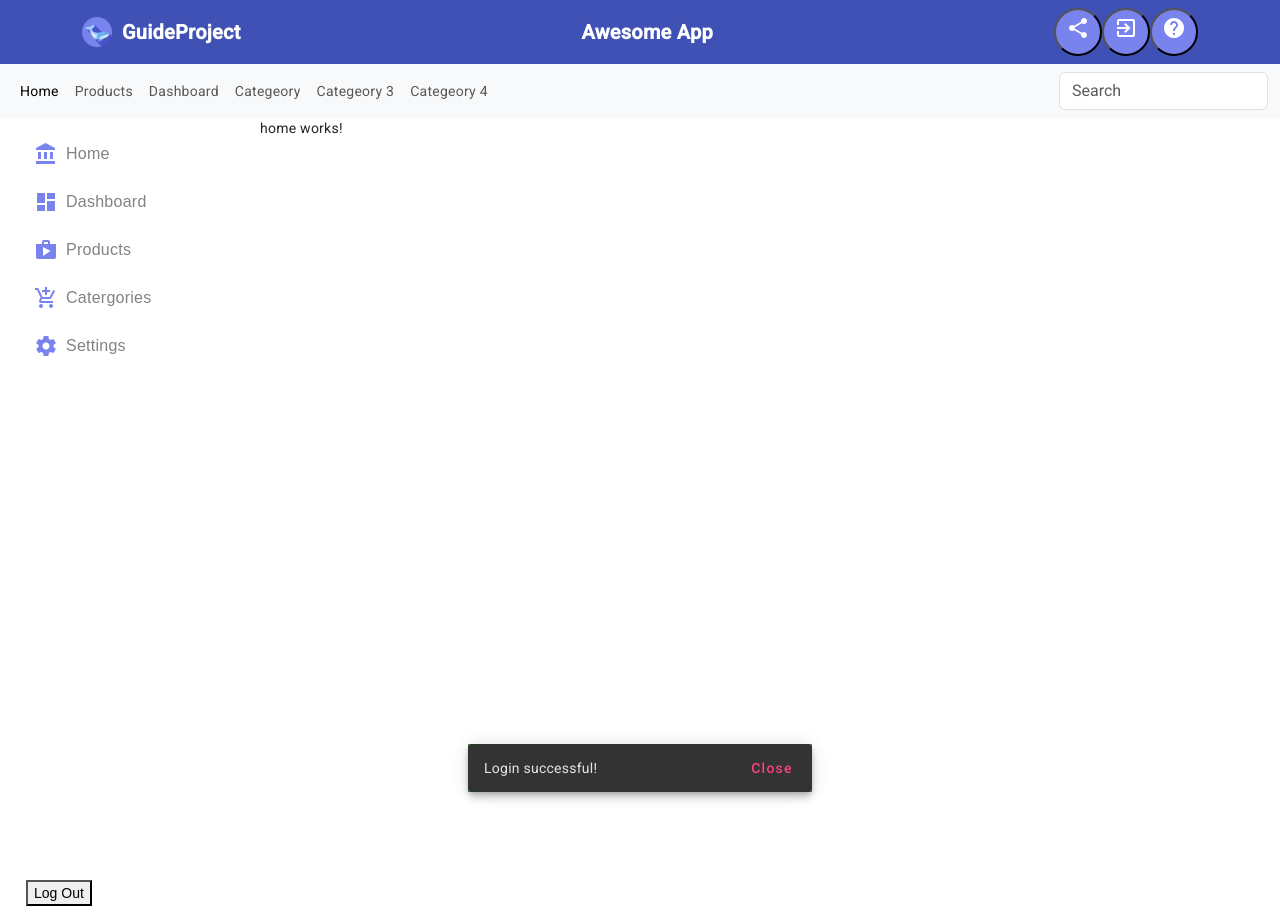
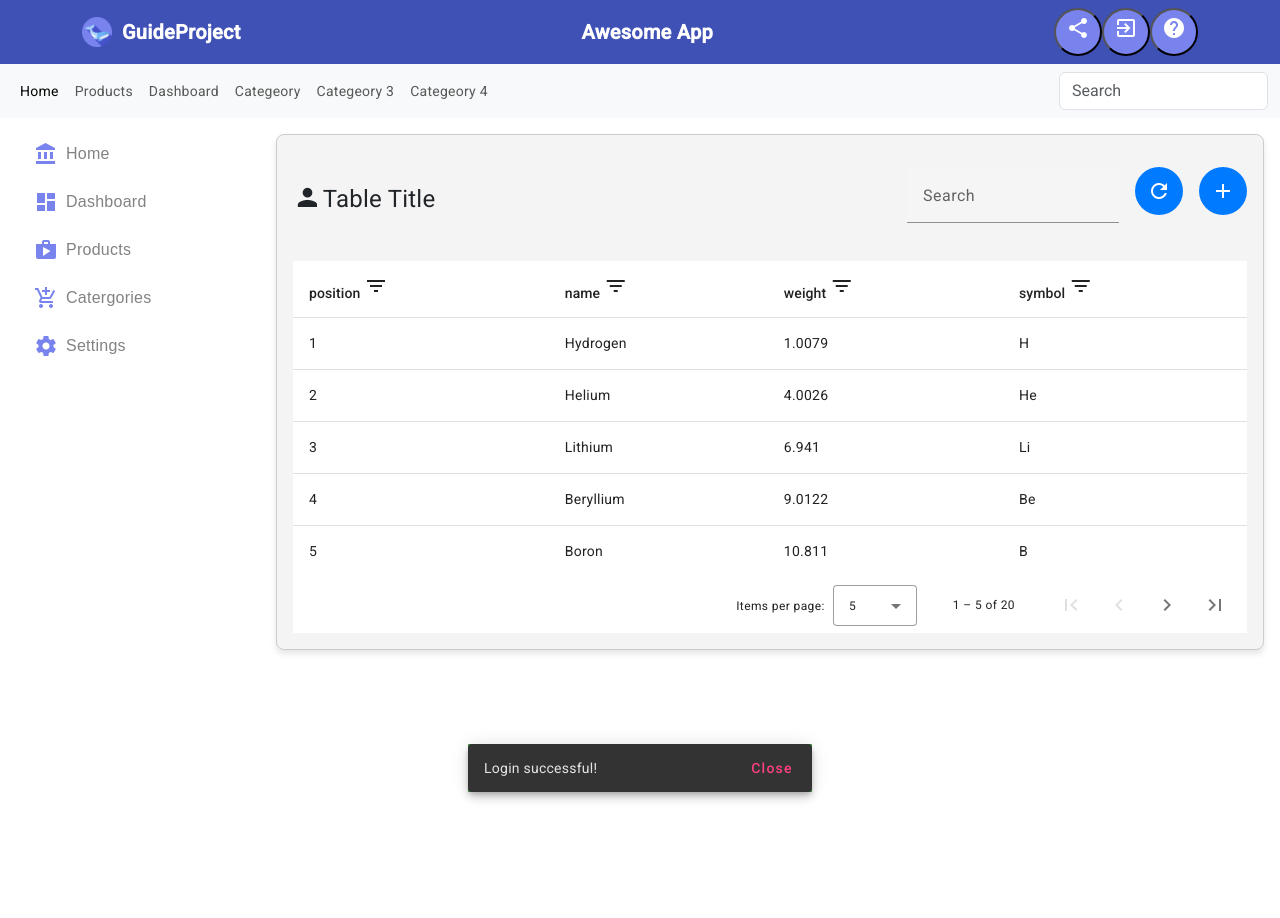
Before and after one commit to HashmiHaider/angular_guide_project, an Angular app: page /login in a window 1280 px wide. Both pictures are taken after typing "name@example.com", "Sample123" into the empty fields and a click on the button "Login". Built offline with nearby package versions, Linux system fonts and the light colour scheme.

Commit message:
table in progress

```diff
--- a/src/app/app.module.ts
+++ b/src/app/app.module.ts
@@ -6,9 +6,10 @@ import { AppComponent } from './app.component';
 import { BrowserAnimationsModule } from '@angular/platform-browser/animations';
 import { MaterialModule } from './material_module/material.module';
 import { ReactiveFormsModule } from '@angular/forms';
+import { GeneralTableComponent } from './pages/general-table/general-table.component';
 
 @NgModule({
-  declarations: [AppComponent, ],
+  declarations: [AppComponent],
   imports: [
     BrowserModule,
     AppRoutingModule,
--- a/src/app/material_module/material.module.ts
+++ b/src/app/material_module/material.module.ts
@@ -9,6 +9,8 @@ import { MatSnackBarModule } from '@angular/material/snack-bar';
 import { MatDatepickerModule } from '@angular/material/datepicker';
 import { MatToolbarModule } from '@angular/material/toolbar';
 import { MatListModule } from '@angular/material/list';
+import { MatTableModule } from '@angular/material/table';
+import { MatPaginatorModule } from '@angular/material/paginator';
 
 @NgModule({
   declarations: [],
@@ -23,6 +25,8 @@ import { MatListModule } from '@angular/material/list';
     MatDatepickerModule,
     MatToolbarModule,
     MatListModule,
+    MatTableModule,
+    MatPaginatorModule,
   ],
   exports: [
     FlexLayoutModule,
@@ -34,6 +38,8 @@ import { MatListModule } from '@angular/material/list';
     MatDatepickerModule,
     MatToolbarModule,
     MatListModule,
+    MatTableModule,
+    MatPaginatorModule,
   ],
 })
 export class MaterialModule {}
--- /dev/null
+++ b/src/app/pages/general-table/general-table.component.html
@@ -0,0 +1,46 @@
+<div class="mat-elevation-z8">
+    <!-- Horizontal Header -->
+    <div class="horizontal-header">
+      <h3 class="header-title">
+        <mat-icon style="font-size: 29px;">person</mat-icon> Table Title
+      </h3>
+      <div class="header-actions">
+        <mat-form-field appearance="fill">
+            <mat-label>Search</mat-label>
+            <input matInput placeholder="Search" [(ngModel)]="searchValue"  (input)="onSearch()" name="searchValue">
+        </mat-form-field>
+        <div class="button-container">
+          <button mat-icon-button (click)="actions.refresh()">
+            <mat-icon>refresh</mat-icon>
+          </button>
+          <button mat-icon-button (click)="actions.add()">
+            <mat-icon>add</mat-icon>
+          </button>
+        </div>
+      </div>
+    </div>
+
+
+    <!-- Table -->
+    <table mat-table [dataSource]="dataSource">
+        <ng-container *ngFor="let column of columns" [matColumnDef]="column">
+          <th mat-header-cell *matHeaderCellDef>
+            {{ column }}
+            <!-- <button mat-icon-button (click)="openFilter(column)">
+              <mat-icon (click)="openFilter(column)">filter_list</mat-icon>
+            </button> -->
+            <mat-icon (click)="openFilter(column)">filter_list</mat-icon>
+          </th>
+          <td mat-cell *matCellDef="let element"> {{ element[column] }} </td>
+        </ng-container>
+
+        <tr mat-header-row *matHeaderRowDef="columns"></tr>
+        <tr mat-row *matRowDef="let row; columns: columns"></tr>
+      </table>
+
+
+    <mat-paginator [pageSizeOptions]="[5, 10, 20]"
+                   showFirstLastButtons
+                   aria-label="Select page of periodic elements">
+    </mat-paginator>
+  </div>
--- /dev/null
+++ b/src/app/pages/general-table/general-table.component.scss
@@ -0,0 +1,56 @@
+.mat-elevation-z8 {
+    background-color: #f4f4f4;
+    border: 1px solid #ccc;
+    border-radius: 8px;
+    padding: 16px;
+    margin: 16px;
+    box-shadow: 0 4px 6px rgba(0, 0, 0, 0.1);
+  }
+
+  .horizontal-header {
+    display: flex;
+    justify-content: space-between;
+    align-items: center;
+    padding: 16px 0;
+
+    .header-title {
+      font-size: 24px;
+    }
+
+    .header-actions {
+      display: flex;
+      gap: 16px;
+
+      .mat-form-field {
+        width: 200px;
+      }
+
+      .button-container {
+        display: flex;
+        gap: 16px;
+      }
+
+      /* Adjust styles for the buttons as needed */
+      button {
+        background-color: #007bff;
+        color: #fff;
+        border: none;
+        border-radius: 50%; /* Makes the buttons round */
+        width: 48px; /* Set a fixed width */
+        height: 48px; /* Set a fixed height */
+        display: flex;
+        align-items: center;
+        justify-content: center;
+        cursor: pointer;
+        transition: background-color 0.3s ease;
+
+        &:hover {
+          background-color: #0056b3;
+        }
+      }
+
+    }
+  }
+  table {
+    width: 100%;
+  }
--- /dev/null
+++ b/src/app/pages/general-table/general-table.component.ts
@@ -0,0 +1,51 @@
+import {
+  AfterViewInit,
+  Component,
+  EventEmitter,
+  Input,
+  OnInit,
+  Output,
+  ViewChild,
+} from '@angular/core';
+import { MatPaginator } from '@angular/material/paginator';
+import { MatTableDataSource } from '@angular/material/table';
+
+@Component({
+  selector: 'general-table-new',
+  templateUrl: './general-table.component.html',
+  styleUrls: ['./general-table.component.scss'],
+})
+export class GeneralTableComponent implements AfterViewInit, OnInit {
+  @Input() data!: any[];
+  @Input() actions!: {
+    refresh: () => void;
+    add: () => void;
+  };
+  searchValue: string = '';
+  @Output() searchQuery = new EventEmitter<string>();
+  dataSource: any;
+  constructor() {}
+  @ViewChild(MatPaginator)
+  paginator!: MatPaginator;
+  columns!: string[];
+  ngOnInit(): void {
+    this.dataSource = new MatTableDataSource<any>(this.data);
+    console.log(this.dataSource);
+    if (this.data.length > 0) {
+      this.columns = Object.keys(this.data[0]);
+    } else {
+      console.log('Data is not find');
+    }
+    console.log('Search feild Value', this.searchValue);
+  }
+  ngAfterViewInit() {
+    this.dataSource.paginator = this.paginator;
+  }
+  onSearch() {
+    this.searchQuery.emit(this.searchValue);
+  }
+  openFilter(column: string) {
+    // Implement your filter logic here
+    // You can use a dialog or menu to set filter criteria for the specified column
+  }
+}
--- a/src/app/pages/main/home/home.component.html
+++ b/src/app/pages/main/home/home.component.html
@@ -1 +1 @@
-<p>home works!</p>
+<general-table-new [data]="ELEMENT_DATA" [actions]="actions" (searchQuery)="handleSearch($event)"></general-table-new>
--- a/src/app/pages/main/home/home.component.ts
+++ b/src/app/pages/main/home/home.component.ts
@@ -1,10 +1,56 @@
-import { Component } from '@angular/core';
+import { AfterViewInit, Component, OnInit, ViewChild } from '@angular/core';
+
+export interface PeriodicElement {
+  name: string;
+  position: number;
+  weight: number;
+  symbol: string;
+}
 
 @Component({
   selector: 'app-home',
   templateUrl: './home.component.html',
-  styleUrls: ['./home.component.scss']
+  styleUrls: ['./home.component.scss'],
 })
-export class HomeComponent {
+export class HomeComponent implements OnInit {
+  ELEMENT_DATA: PeriodicElement[] = [
+    // this is static data you pass api data same like this
+    { position: 1, name: 'Hydrogen', weight: 1.0079, symbol: 'H' },
+    { position: 2, name: 'Helium', weight: 4.0026, symbol: 'He' },
+    { position: 3, name: 'Lithium', weight: 6.941, symbol: 'Li' },
+    { position: 4, name: 'Beryllium', weight: 9.0122, symbol: 'Be' },
+    { position: 5, name: 'Boron', weight: 10.811, symbol: 'B' },
+    { position: 6, name: 'Carbon', weight: 12.0107, symbol: 'C' },
+    { position: 7, name: 'Nitrogen', weight: 14.0067, symbol: 'N' },
+    { position: 8, name: 'Oxygen', weight: 15.9994, symbol: 'O' },
+    { position: 9, name: 'Fluorine', weight: 18.9984, symbol: 'F' },
+    { position: 10, name: 'Neon', weight: 20.1797, symbol: 'Ne' },
+    { position: 11, name: 'Sodium', weight: 22.9897, symbol: 'Na' },
+    { position: 12, name: 'Magnesium', weight: 24.305, symbol: 'Mg' },
+    { position: 13, name: 'Aluminum', weight: 26.9815, symbol: 'Al' },
+    { position: 14, name: 'Silicon', weight: 28.0855, symbol: 'Si' },
+    { position: 15, name: 'Phosphorus', weight: 30.9738, symbol: 'P' },
+    { position: 16, name: 'Sulfur', weight: 32.065, symbol: 'S' },
+    { position: 17, name: 'Chlorine', weight: 35.453, symbol: 'Cl' },
+    { position: 18, name: 'Argon', weight: 39.948, symbol: 'Ar' },
+    { position: 19, name: 'Potassium', weight: 39.0983, symbol: 'K' },
+    { position: 20, name: 'Calcium', weight: 40.078, symbol: 'Ca' },
+  ];
+  ngOnInit(): void {}
 
+  actions = {
+    refresh: () => {
+      // Implement the refresh action here
+      console.log('Refresh action');
+    },
+    add: () => {
+      // Implement the add action here
+      console.log('Add action');
+    },
+  };
+  handleSearch(query: string) {
+    // Implement your search logic here
+    console.log('Search query:', query);
+    // You can use the query for searching/filtering your data
+  }
 }
--- a/src/app/pages/main/side-bar/side-bar.component.html
+++ b/src/app/pages/main/side-bar/side-bar.component.html
@@ -19,7 +19,7 @@
         <!-- <img src='/assets/images/logout.svg' style="width: 20px; height: 20px; "> -->
         <!-- <mat-icon>assignment_return</mat-icon>
         <div class="logout" (click)="onLogOut()">Logout</div> -->
-        <button mat-raised-button color="primary">Log Out</button>
+        <!-- <button mat-raised-button color="primary">Log Out</button> -->
 
     </div>
 
```
Also changed, not shown: src/app/pages/main/main.module.ts (+15 -6 lines), 1 other file (tests, documents, lock files or other folders).
